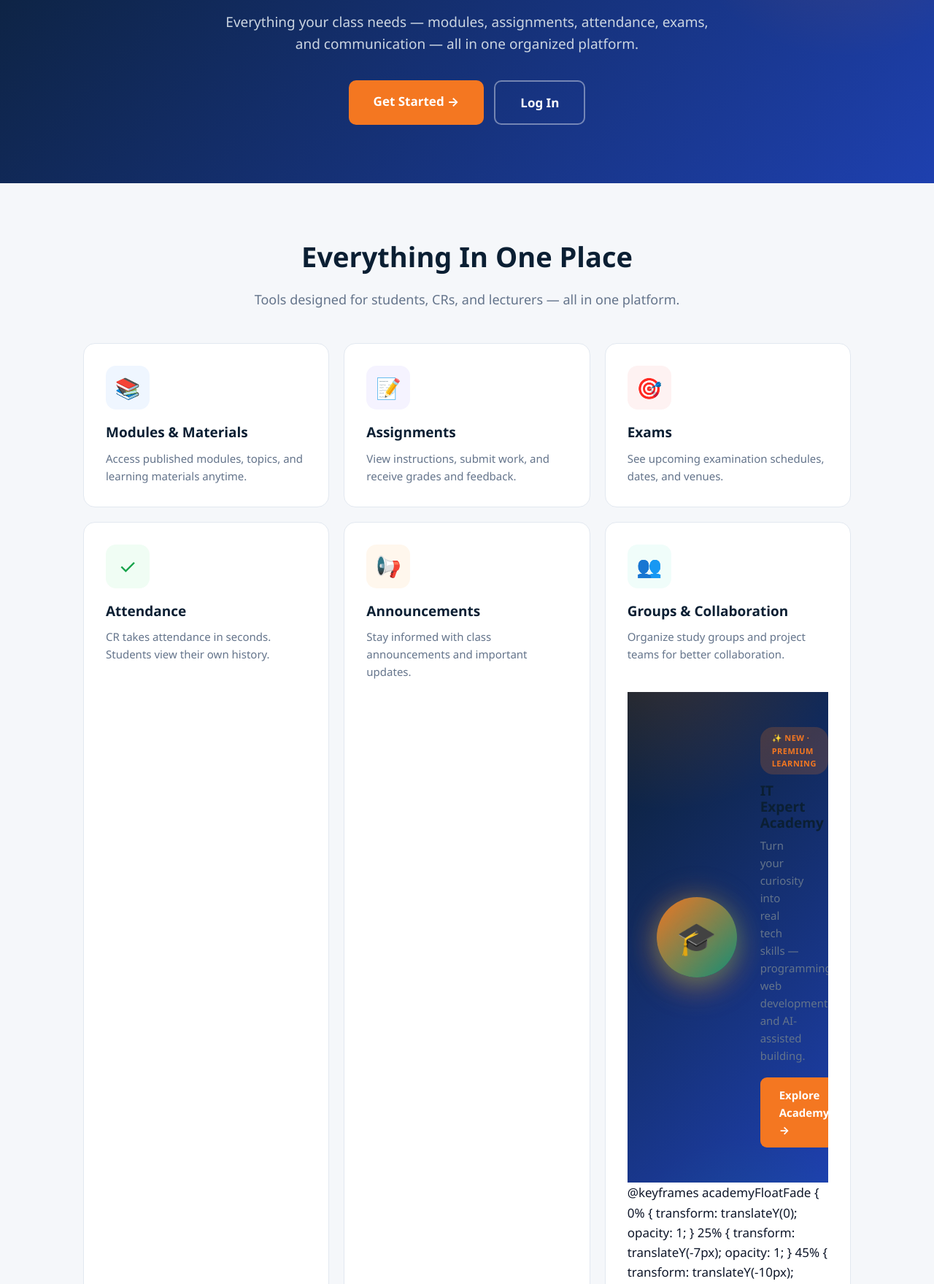
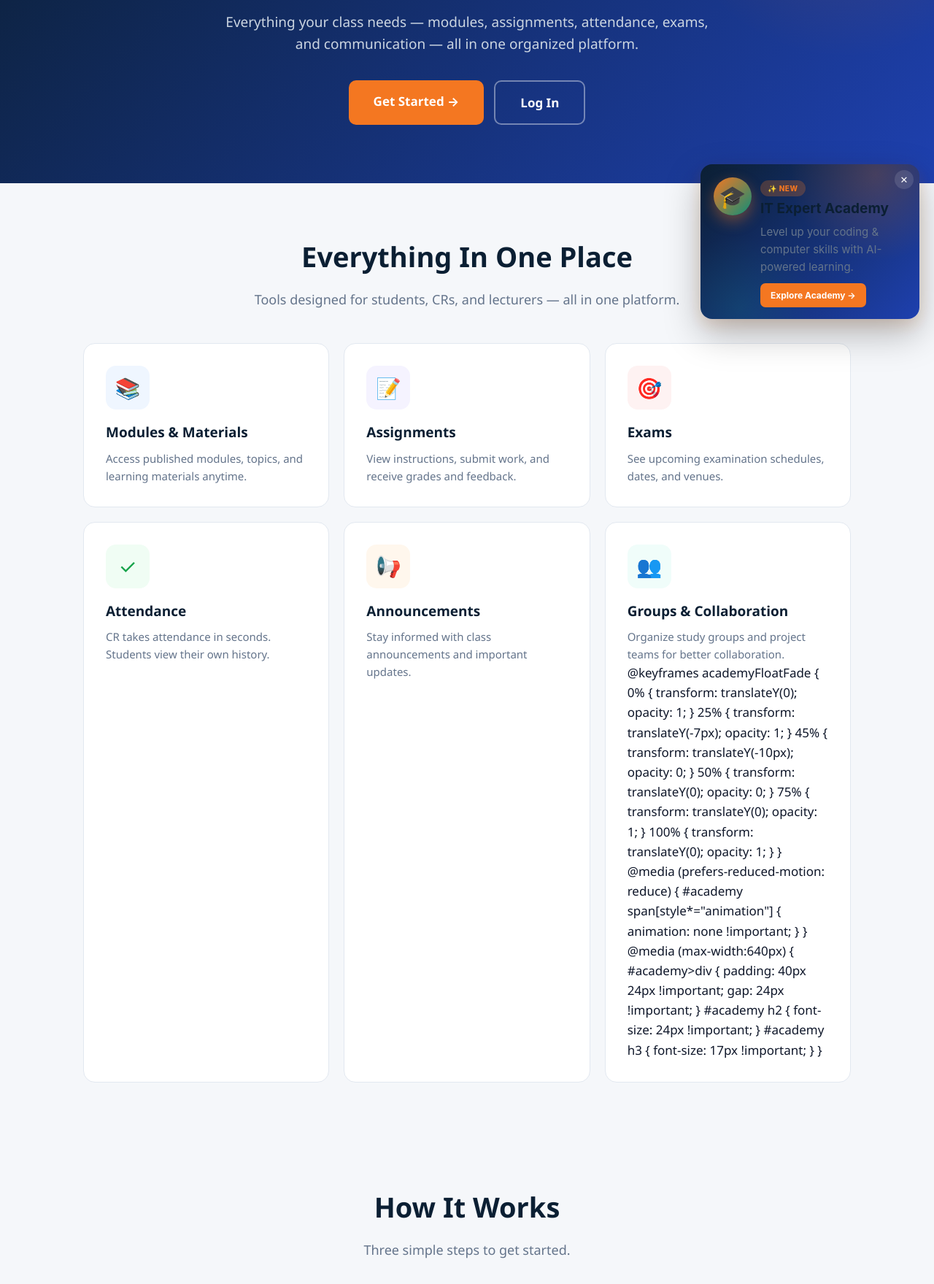
Before and after one commit to dominick-developer/itl4-web, a FastAPI app: page / in a window 1280 px wide. Shown: the part 343-2102 px from the top of the page at 73% size. Run offline with FastAPI, Linux system fonts and the light colour scheme; data comes from the database, SQL or seed files in the repository.

Commit message:
Fix landing page academy card - floating ad style

```diff
--- a/templates/landing.html
+++ b/templates/landing.html
@@ -500,22 +500,266 @@
                 <div class="feature-icon" style="background:#f0fdfa;color:#0E8F78;">👥</div>
                 <h3>Groups & Collaboration</h3>
                 <p>Organize study groups and project teams for better collaboration.</p>
-<!-- IT EXPERT ACADEMY — EDGE CARD (Google-Ads style) -->
-<div class="academy-edge-wrap">
-    <a href="/academy" class="academy-edge-card" aria-label="Explore IT Expert Academy">
-        <div class="academy-edge-icon">
-            <span class="academy-icon-animated" style="font-size:44px;">🎓</span>
-        </div>
-        <div class="academy-edge-body">
-            <div class="academy-edge-badge">✨ NEW · PREMIUM LEARNING</div>
-            <h3 class="academy-edge-title">IT Expert Academy</h3>
-            <p class="academy-edge-desc">Turn your curiosity into real tech skills — programming, web development, and
-                AI-assisted building.</p>
-            <span class="academy-edge-cta">Explore Academy →</span>
-        </div>
-    </a>
+<!-- IT EXPERT ACADEMY — FLOATING AD CARD (same style as dashboard) -->
+<div id="academyAdCard" class="academy-ad-card" role="complementary" aria-label="IT Expert Academy promotion">
+    <button class="academy-ad-close" onclick="dismissAcademyAd()" aria-label="Close">✕</button>
+
+    <div class="academy-ad-icon">
+        <span class="academy-icon-animated" style="font-size:30px;">🎓</span>
+    </div>
+
+    <div class="academy-ad-body">
+        <div class="academy-ad-badge">✨ NEW</div>
+        <h3 class="academy-ad-title">IT Expert Academy</h3>
+        <p class="academy-ad-desc">Level up your coding & computer skills with AI-powered learning.</p>
+        <a href="/academy" class="academy-ad-cta">Explore Academy →</a>
+    </div>
 </div>
 
+<style>
+    @keyframes academyFloatFade {
+        0% {
+            transform: translateY(0);
+            opacity: 1;
+        }
+
+        25% {
+            transform: translateY(-6px);
+            opacity: 1;
+        }
+
+        45% {
+            transform: translateY(-9px);
+            opacity: 0;
+        }
+
+        50% {
+            transform: translateY(0);
+            opacity: 0;
+        }
+
+        75% {
+            transform: translateY(0);
+            opacity: 1;
+        }
+
+        100% {
+            transform: translateY(0);
+            opacity: 1;
+        }
+    }
+
+    .academy-icon-animated {
+        display: inline-block;
+        line-height: 1;
+        animation: academyFloatFade 3.5s ease-in-out infinite;
+        will-change: transform, opacity;
+    }
+
+    @media (prefers-reduced-motion: reduce) {
+        .academy-icon-animated {
+            animation: none;
+        }
+    }
+
+    .academy-ad-card {
+        position: fixed;
+        bottom: 20px;
+        right: 20px;
+        width: 300px;
+        background: linear-gradient(135deg, #0B1F33 0%, #1e40af 100%);
+        border-radius: 16px;
+        padding: 18px 18px 16px;
+        color: white;
+        box-shadow: 0 20px 50px rgba(0, 0, 0, .28), 0 8px 20px rgba(244, 119, 33, .15);
+        z-index: 9998;
+        display: flex;
+        align-items: flex-start;
+        gap: 12px;
+        transition: transform .25s ease, box-shadow .25s ease, opacity .25s ease;
+        overflow: hidden;
+        font-family: 'Inter', 'Segoe UI', sans-serif;
+    }
+
+    .academy-ad-card::before {
+        content: '';
+        position: absolute;
+        top: -50%;
+        right: -20%;
+        width: 240px;
+        height: 240px;
+        background: radial-gradient(circle, rgba(244, 119, 33, .22), transparent 70%);
+        border-radius: 50%;
+        pointer-events: none;
+    }
+
+    .academy-ad-card::after {
+        content: '';
+        position: absolute;
+        bottom: -40%;
+        left: -15%;
+        width: 200px;
+        height: 200px;
+        background: radial-gradient(circle, rgba(14, 143, 120, .18), transparent 70%);
+        border-radius: 50%;
+        pointer-events: none;
+    }
+
+    .academy-ad-card:hover {
+        transform: translateY(-3px);
+        box-shadow: 0 24px 60px rgba(0, 0, 0, .32), 0 10px 24px rgba(244, 119, 33, .2);
+    }
+
+    .academy-ad-card.dismissed {
+        opacity: 0;
+        transform: translateY(20px) scale(0.96);
+        pointer-events: none;
+    }
+
+    .academy-ad-close {
+        position: absolute;
+        top: 8px;
+        right: 8px;
+        background: rgba(255, 255, 255, .12);
+        color: white;
+        border: none;
+        width: 26px;
+        height: 26px;
+        border-radius: 50%;
+        cursor: pointer;
+        font-size: 13px;
+        line-height: 1;
+        display: flex;
+        align-items: center;
+        justify-content: center;
+        transition: background .15s;
+        z-index: 2;
+    }
+
+    .academy-ad-close:hover {
+        background: rgba(255, 255, 255, .25);
+    }
+
+    .academy-ad-icon {
+        width: 52px;
+        height: 52px;
+        border-radius: 50%;
+        background: linear-gradient(135deg, #F47721 0%, #0E8F78 100%);
+        display: flex;
+        align-items: center;
+        justify-content: center;
+        flex-shrink: 0;
+        box-shadow: 0 8px 20px rgba(244, 119, 33, .4);
+        position: relative;
+        z-index: 1;
+    }
+
+    .academy-ad-body {
+        flex: 1;
+        position: relative;
+        z-index: 1;
+        min-width: 0;
+        padding-right: 14px;
+    }
+
+    .academy-ad-badge {
+        display: inline-block;
+        background: rgba(244, 119, 33, .25);
+        color: #F47721;
+        padding: 3px 10px;
+        border-radius: 12px;
+        font-size: 10px;
+        font-weight: 800;
+        letter-spacing: .5px;
+        margin-bottom: 6px;
+    }
+
+    .academy-ad-title {
+        font-size: 15px;
+        font-weight: 800;
+        color: white;
+        margin: 0 0 4px;
+        line-height: 1.2;
+    }
+
+    .academy-ad-desc {
+        font-size: 12px;
+        color: #cbd5e1;
+        margin: 0 0 10px;
+        line-height: 1.4;
+    }
+
+    .academy-ad-cta {
+        background: #F47721;
+        color: white !important;
+        padding: 7px 14px;
+        border-radius: 7px;
+        font-weight: 700;
+        font-size: 12px;
+        text-decoration: none;
+        display: inline-block;
+        transition: background .15s;
+    }
+
+    .academy-ad-cta:hover {
+        background: #e6670f;
+    }
+
+    @media (max-width: 640px) {
+        .academy-ad-card {
+            left: 12px;
+            right: 12px;
+            bottom: 12px;
+            width: auto;
+            padding: 14px 14px 14px;
+            gap: 10px;
+        }
+
+        .academy-ad-icon {
+            width: 44px;
+            height: 44px;
+        }
+
+        .academy-ad-title {
+            font-size: 14px;
+        }
+
+        .academy-ad-desc {
+            font-size: 11.5px;
+            margin-bottom: 8px;
+        }
+
+        .academy-ad-cta {
+            font-size: 11.5px;
+            padding: 6px 12px;
+        }
+    }
+</style>
+
+<script>
+    function dismissAcademyAd() {
+        var card = document.getElementById('academyAdCard');
+        if (!card) return;
+        card.classList.add('dismissed');
+        try {
+            localStorage.setItem('academyAdDismissed', String(Date.now()));
+        } catch (e) { }
+        setTimeout(function () { if (card && card.parentNode) card.style.display = 'none'; }, 300);
+    }
+
+    (function () {
+        try {
+            var last = localStorage.getItem('academyAdDismissed');
+            if (last) {
+                var hours = (Date.now() - parseInt(last, 10)) / 3600000;
+                if (hours < 24) {
+                    var c = document.getElementById('academyAdCard');
+                    if (c) c.style.display = 'none';
+                }
+            }
+        } catch (e) { }
+    })();
+</script>
 <style>
     @keyframes academyFloatFade {
         0% {
```
